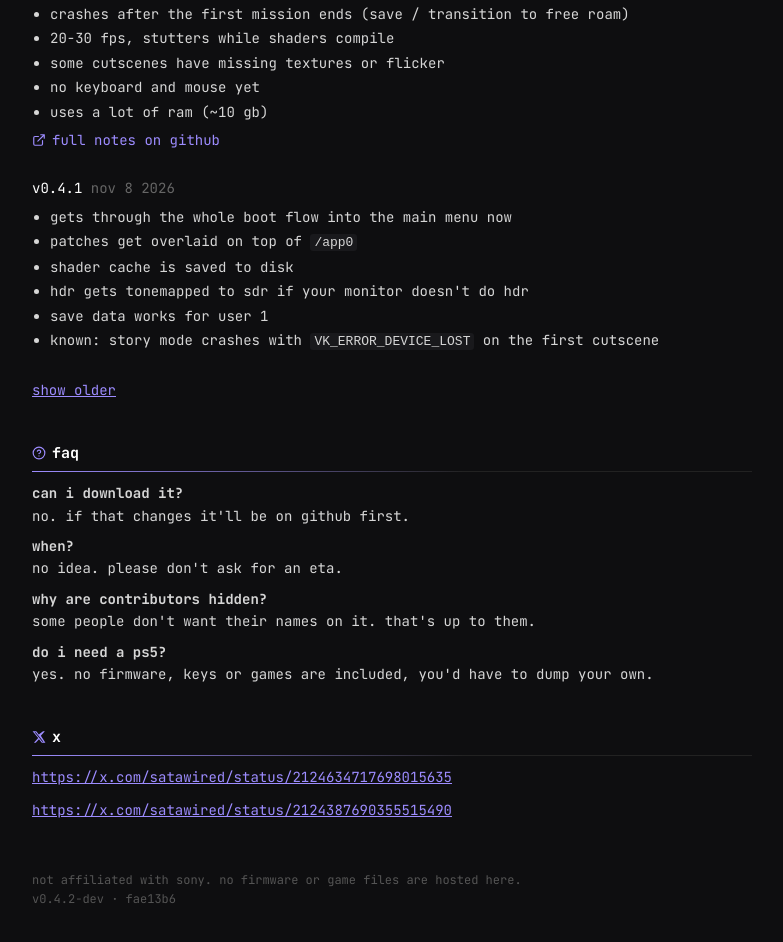
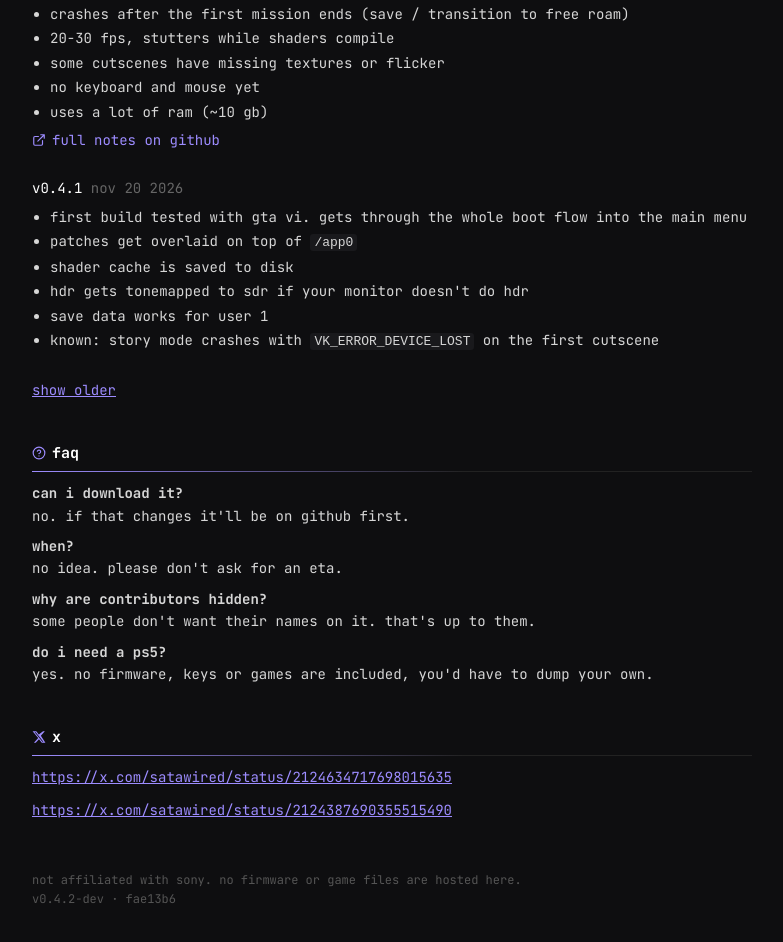
Before and after one commit to Satadv/satadv.github.io, a plain HTML site: page index.html in a window 1280 px wide. Shown: the part 930-1872 px from the top of the page, without its empty margins (248-1031 px from the left). Drawn offline with Linux system fonts and the light colour scheme.

Commit message:
Update index.html

```diff
--- a/index.html
+++ b/index.html
@@ -192,9 +192,9 @@
   </div>
 
   <div class="rel">
-    <div class="rel-head">v0.4.1 <span class="date">nov 8 2026</span></div>
+    <div class="rel-head">v0.4.1 <span class="date">nov 20 2026</span></div>
     <ul>
-      <li>gets through the whole boot flow into the main menu now</li>
+      <li>first build tested with gta vi. gets through the whole boot flow into the main menu</li>
       <li>patches get overlaid on top of <code>/app0</code></li>
       <li>shader cache is saved to disk</li>
       <li>hdr gets tonemapped to sdr if your monitor doesn't do hdr</li>
```
